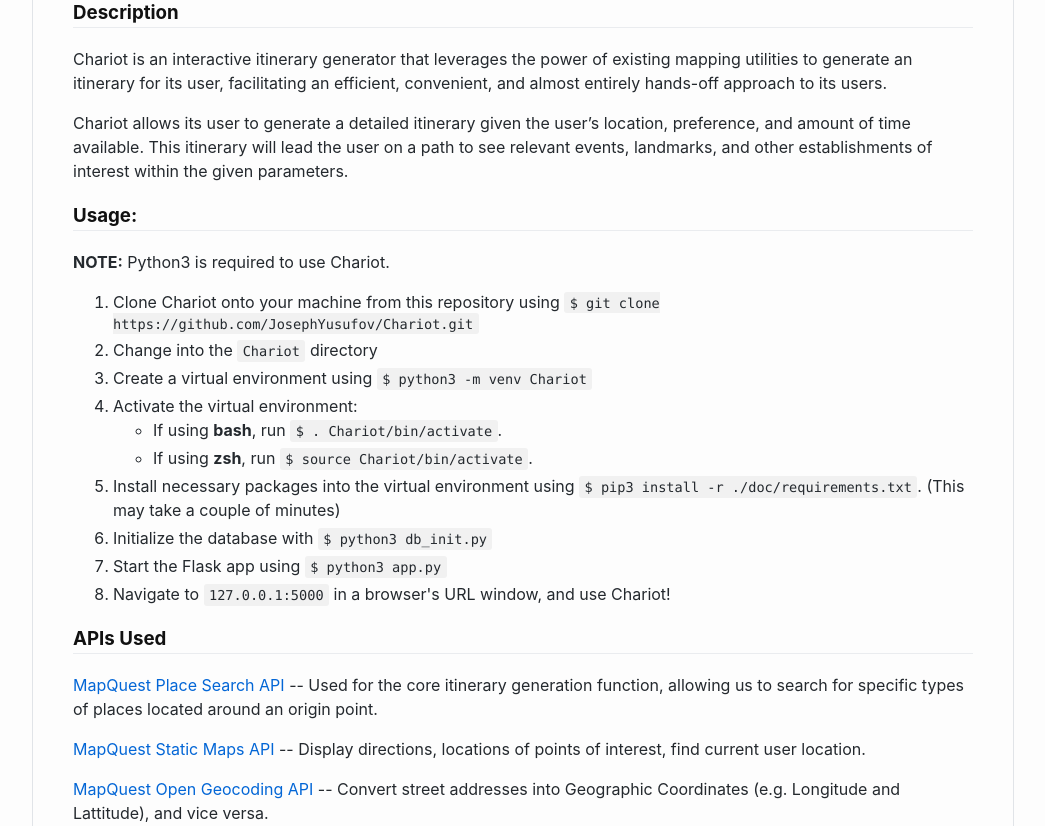
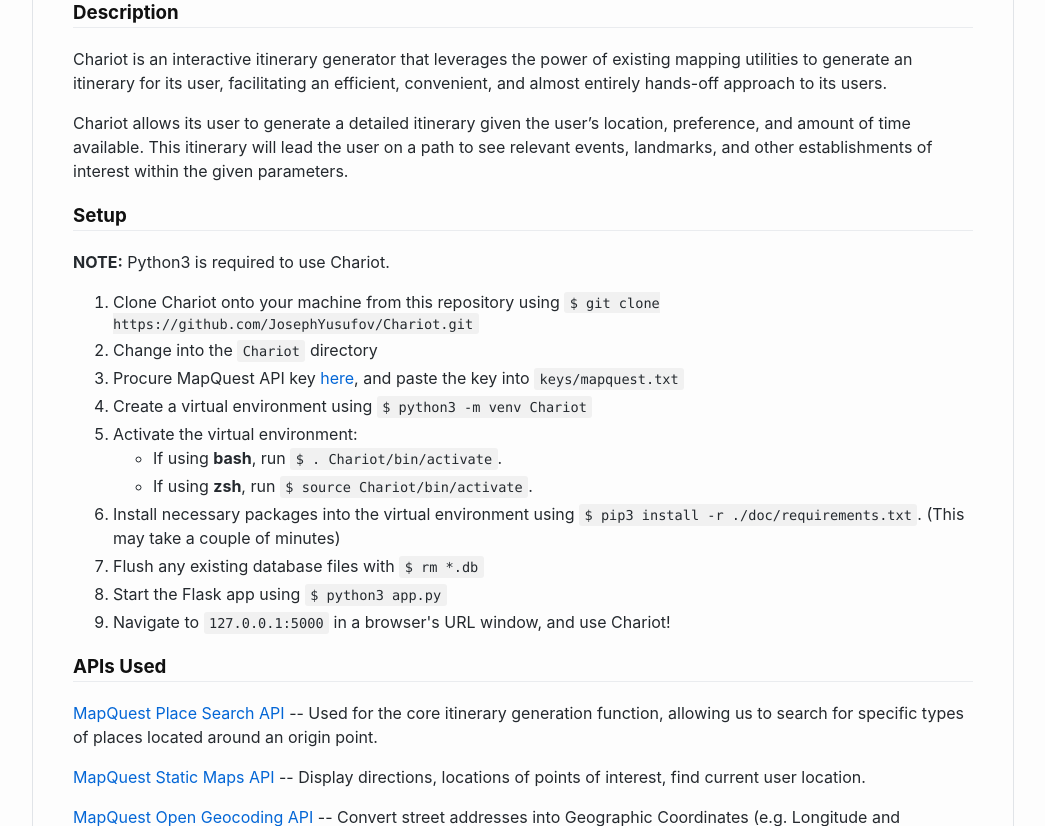
Before and after one commit to JosephYusufov/Chariot, a Flask app: template templates/readme.html in a window 1280 px wide. Shown: the part 456-1282 px from the top of the page, without its empty margins (117-1162 px from the left). Run offline with Flask 2, Linux system fonts and the light colour scheme; the template is opened without the code that fills it, so the values that code supplies are empty.

Commit message:
updated readme html

```diff
--- a/templates/readme.html
+++ b/templates/readme.html
@@ -12,17 +12,18 @@
 <h3 id="description">Description</h3>
 <p>Chariot is an interactive itinerary generator that leverages the power of existing mapping utilities to generate an itinerary for its user, facilitating an efficient, convenient, and almost entirely hands-off approach to its users.   </p>
 <p>Chariot allows its user to generate a detailed itinerary given the user’s location, preference, and amount of time available. This itinerary will lead the user on a path to see relevant events, landmarks, and other establishments of interest within the given parameters. </p>
-<h3 id="usage">Usage:</h3>
+<h3 id="setup">Setup</h3>
 <p><strong>NOTE:</strong> Python3 is required to use Chariot.</p>
 <ol>
 <li>Clone Chariot onto your machine from this repository using <code>$ git clone https://github.com/JosephYusufov/Chariot.git</code></li>
 <li>Change into the <code>Chariot</code> directory  </li>
+<li>Procure MapQuest API key <a href="https://developer.mapquest.com/">here</a>, and paste the key into <code>keys/mapquest.txt</code></li>
 <li>Create a virtual environment using <code>$ python3 -m venv Chariot</code></li>
 <li>Activate the virtual environment:<ul>
 <li>If using <strong>bash</strong>, run <code>$ . Chariot/bin/activate</code>.</li>
 <li>If using <strong>zsh</strong>, run <code>$ source Chariot/bin/activate</code>.</li></ul></li>
 <li>Install necessary packages into the virtual environment using <code>$ pip3 install -r ./doc/requirements.txt</code>. (This may take a couple of minutes)</li>
-<li>Initialize the database with <code>$ python3 db_init.py</code></li>
+<li>Flush any existing database files with <code>$ rm *.db</code></li>
 <li>Start the Flask app using <code>$ python3 app.py</code></li>
 <li>Navigate to <code>127.0.0.1:5000</code> in a browser's URL window, and use Chariot!</li>
 </ol>
```
